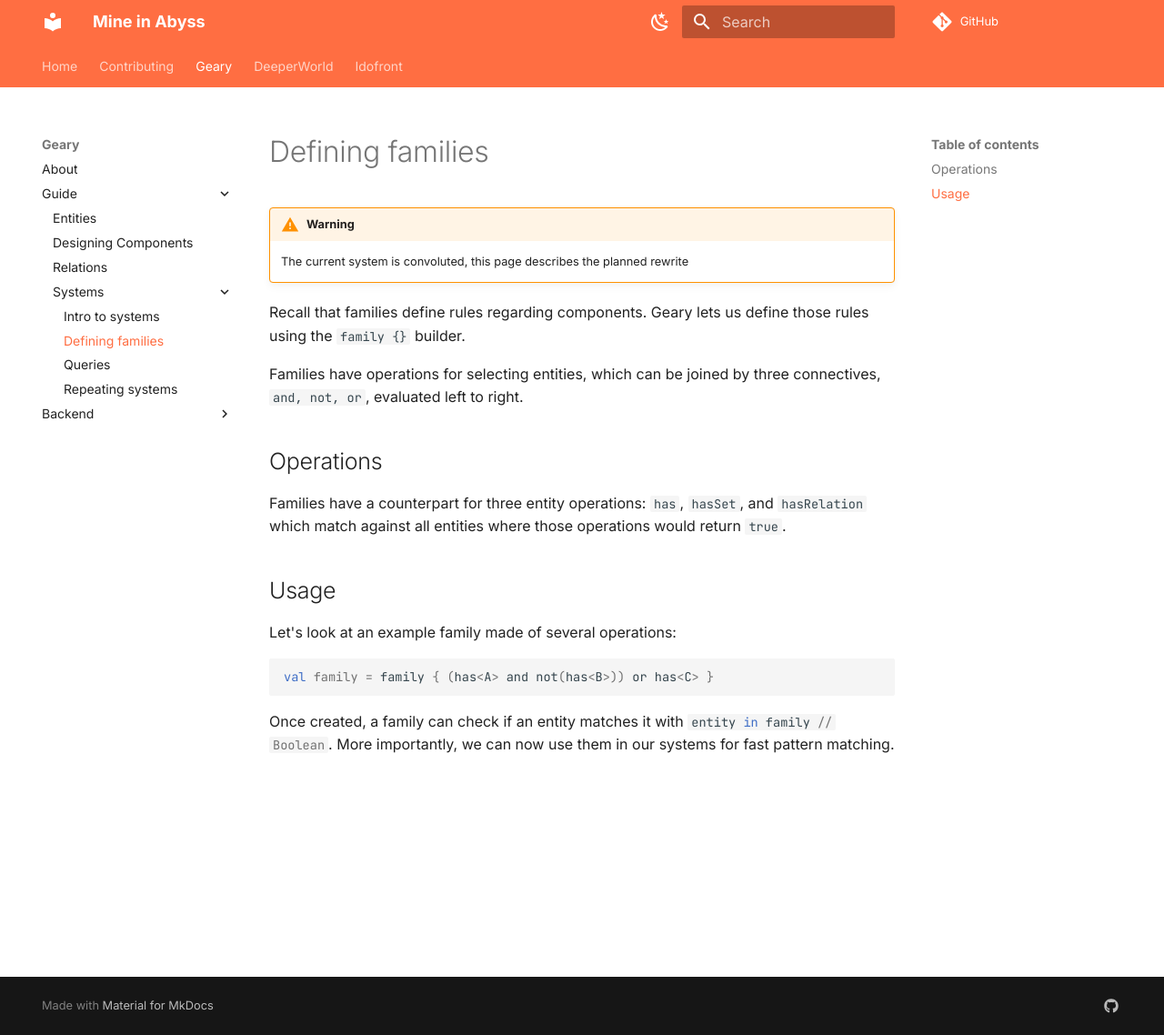
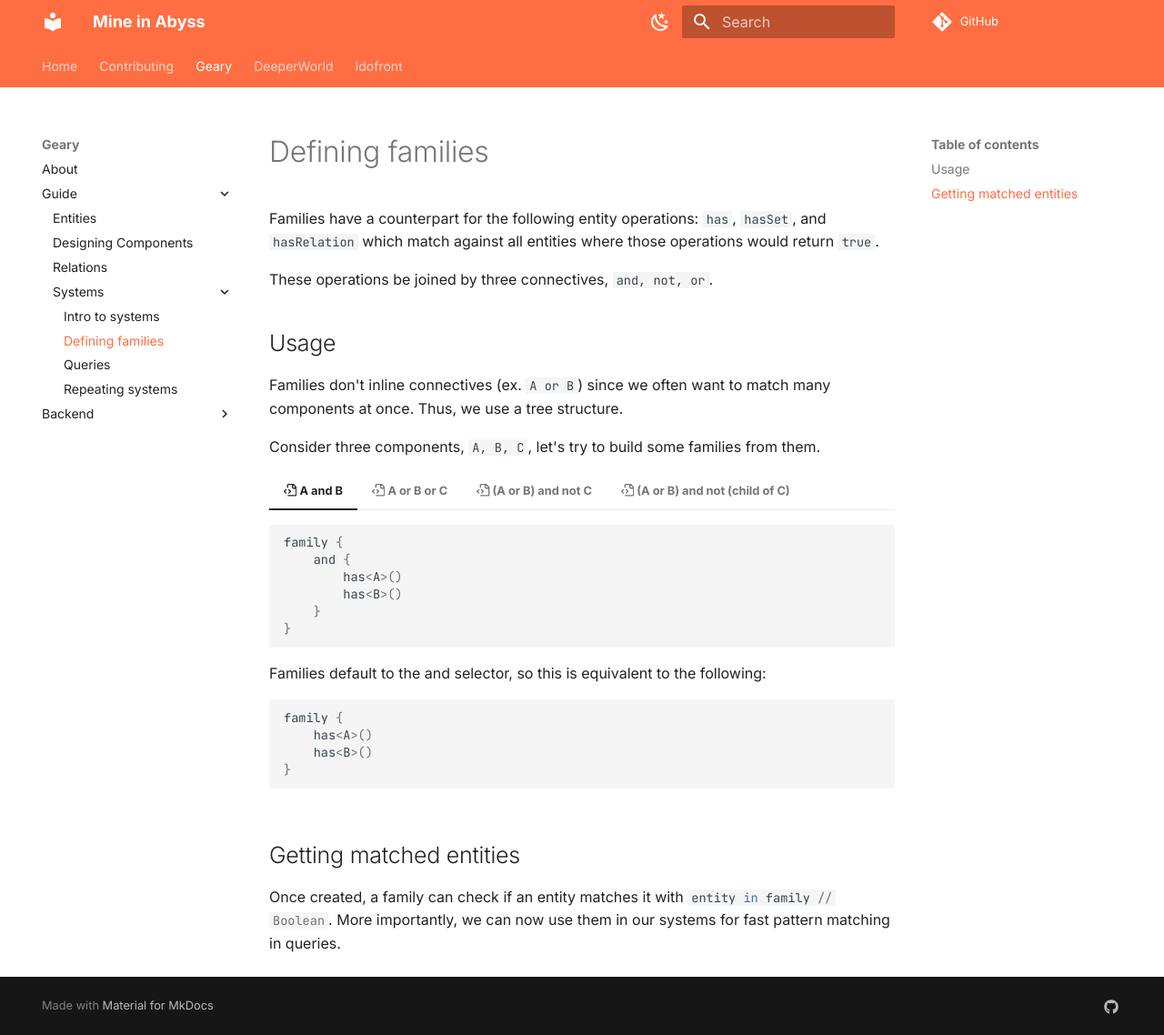
Before and after one commit to MineInAbyss/wiki, an MkDocs documentation site: the page built from docs/geary/guide/systems/families.md, in a window 1280 px wide and 1138 px high. Shown: the whole window at 91% size. Built offline with MkDocs 1.6.1 and Material for MkDocs 9.7.7, drawn with Linux system fonts in a browser that asks for light colours; comment, search, counter and statistics services are not loaded.

Commit message:
Update families and queries guide

````diff
--- a/docs/geary/guide/systems/families.md
+++ b/docs/geary/guide/systems/families.md
@@ -1,22 +1,77 @@
 # Defining families
 
-!!! warning
-    The current system is convoluted, this page describes the planned rewrite
+Families have a counterpart for the following entity operations: `has`, `hasSet`, and `hasRelation` which match against all entities where those operations would return `#!kotlin true`.
 
-Recall that families define rules regarding components. Geary lets us define those rules using the `family {}` builder.
-
-Families have operations for selecting entities, which can be joined by three connectives, `and, not, or`, evaluated left to right.
-
-## Operations
-
-Families have a counterpart for three entity operations: `has`, `hasSet`, and `hasRelation` which match against all entities where those operations would return `#!kotlin true`.
+These operations be joined by three connectives, `and, not, or`.
 
 ## Usage
 
-Let's look at an example family made of several operations:
 
-```kotlin
-val family = family { (has<A> and not(has<B>)) or has<C> }
-```
+Families don't inline connectives (ex. `A or B`) since we often want to match many components at once. Thus, we use a tree structure.
 
-Once created, a family can check if an entity matches it with `#!kotlin entity in family // Boolean`. More importantly, we can now use them in our systems for fast pattern matching.
+Consider three components, `A, B, C`, let's try to build some families from them.
+
+=== ":octicons-file-code-16: A and B"
+
+    ```kotlin
+    family {
+        and {
+            has<A>()
+            has<B>()
+        }
+    }
+    ```
+    Families default to the and selector, so this is equivalent to the following:
+
+    ```kotlin
+    family {
+        has<A>()
+        has<B>()
+    }
+    ```
+
+=== ":octicons-file-code-16: A or B or C"
+
+    ```kotlin
+    family {
+        or {
+            has<A>()
+            has<B>()
+            has<C>()
+        }
+    }
+    ```
+
+=== ":octicons-file-code-16: (A or B) and not C"
+
+    ```kotlin
+    family {
+        or {
+            has<A>()
+            has<B>()
+        }
+        not {
+            has<C>()
+        }
+    }
+    ```
+
+=== ":octicons-file-code-16: (A or B) and not (child of C)"
+
+    ```kotlin
+    family {
+        or {
+            has<A>()
+            has<B>()
+        }
+        not {
+            and {
+                hasRelation<ChildOf?, C?>()
+            }
+        }
+    }
+    ```
+
+## Getting matched entities
+
+Once created, a family can check if an entity matches it with `#!kotlin entity in family // Boolean`. More importantly, we can now use them in our systems for fast pattern matching in queries.
````
Also changed, not shown: docs/geary/guide/systems/queries.md (+23 -11 lines).
